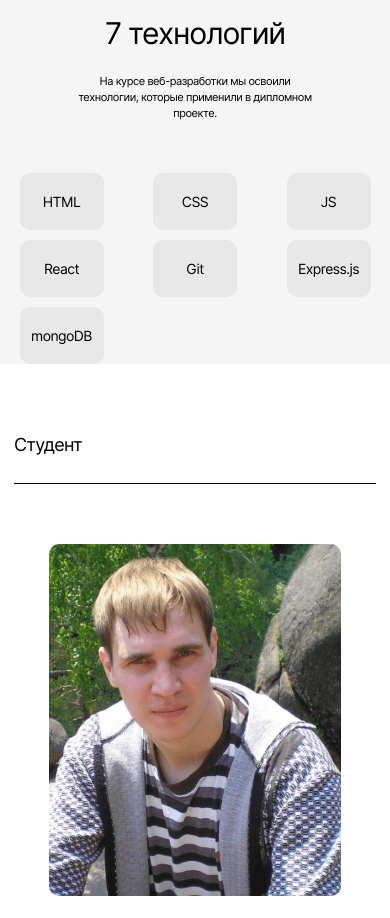
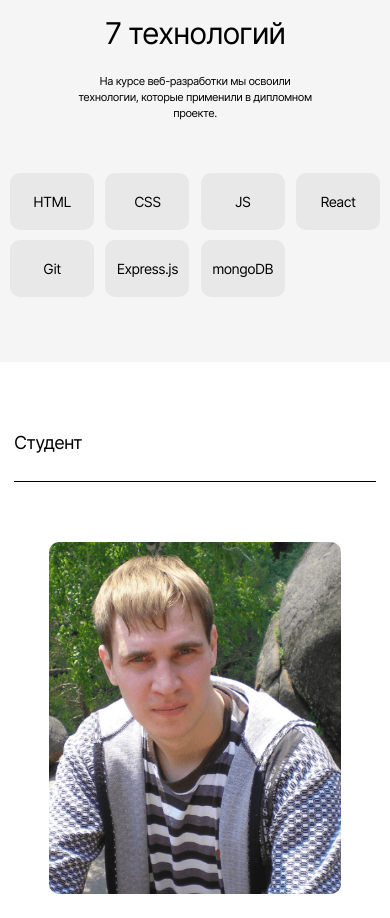
Before and after one commit to TarEvgen/movies-explorer-frontend, a React (Create React App) app: page / in a window 390 px wide. Shown: the part 1500-2418 px from the top of the page. Built offline with nearby package versions, Linux system fonts and the light colour scheme; the HTML template or start-up script is replaced by a standard one.

Commit message:
Внести правки после ревью

```diff
--- a/src/components/Techs/Techs.css
+++ b/src/components/Techs/Techs.css
@@ -45,17 +45,31 @@
   margin: 0;
   padding: 0;
   list-style-type: none;
+
+  padding-top: 100px;
+/*
+  display: flex;
   align-self: center;
-  padding-top: 100px;
-  display: flex;
+  flex-wrap: wrap;
+  justify-content: center;
+  flex-direction: row;
+  column-gap: 10px;
+  row-gap: 10px;
+*/
+
+ display: grid;
+ grid-template-columns: repeat(auto-fit, 90px);
+ gap: 10px;
+ justify-content: center;
+
+/*
   margin-left: auto;
   margin-right: auto;
-  justify-content: center;
+  */
 
-  column-gap: 10px;
-  row-gap: 10px;
-  flex-wrap: wrap;
-  flex-direction: row;
+
+
+
 }
 
 .techs__name {
@@ -101,7 +115,10 @@
   }
   .techs__list {
     padding-top: 83px;
-    max-width: 90%;
+    grid-template-columns: repeat(auto-fit, 84px);
+    margin-left: 10px;
+    margin-right: 10px;
+    padding-bottom: 20px;
   }
 }
 
@@ -121,12 +138,16 @@
   .techs__list {
     justify-content: space-between;
     padding-top: 52px;
+    padding-bottom: ;
   }
 }
 
 @media screen and (max-width: 320px) {
   .techs__list {
-    max-width: 56%;
+    /*max-width: 56%;*/
+    margin-left: 71px;
+    margin-right: 71px;
+    justify-content: center;
   }
 
   .techs {
```
